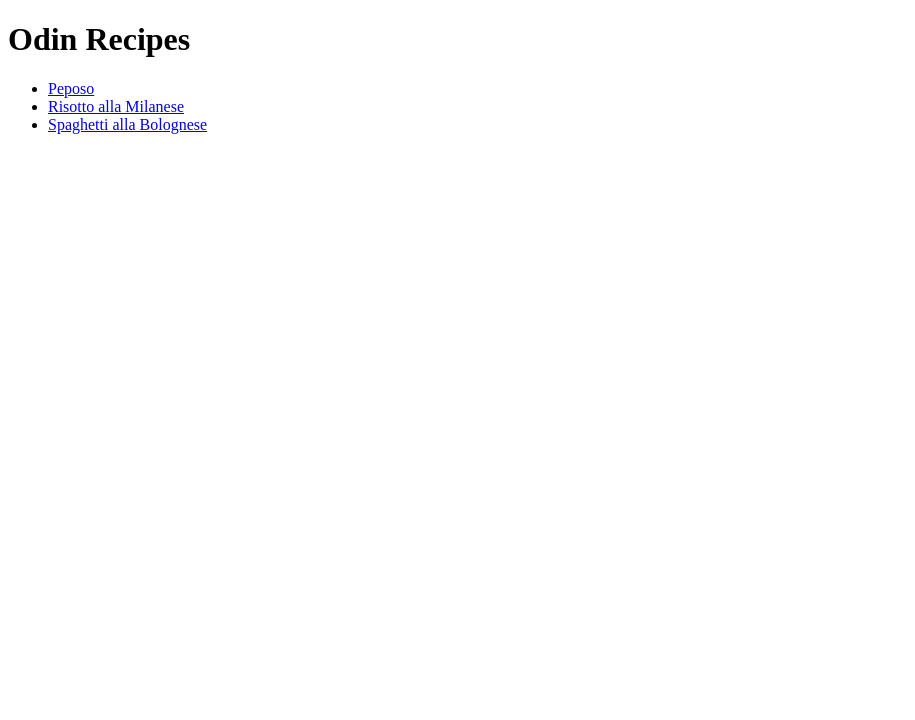
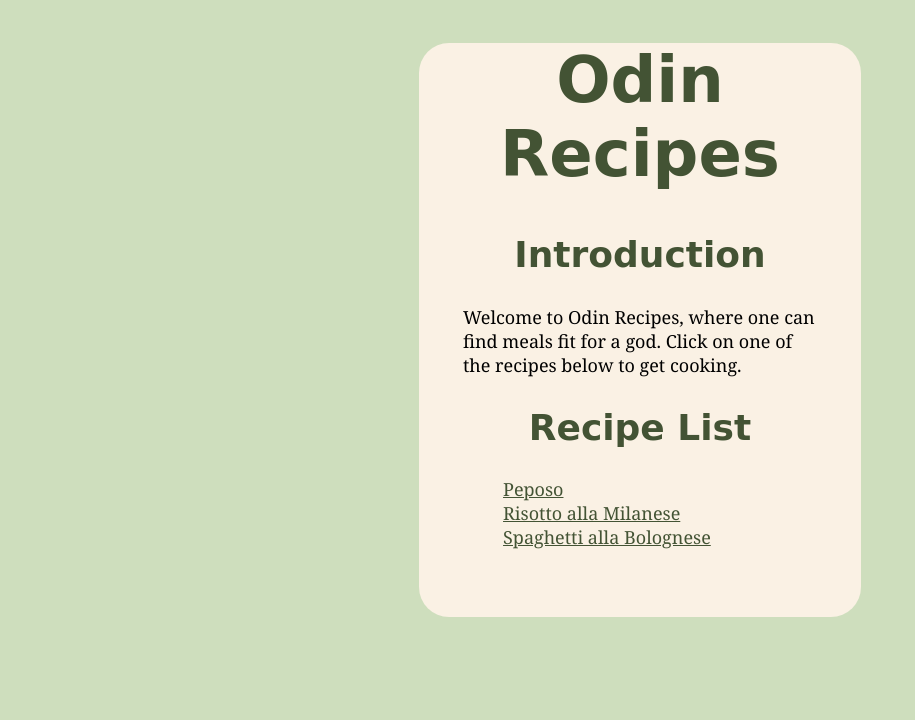
Before and after one commit to mbazzo1993/odin-recipes, a plain HTML site: page index.html in a window 1280 px wide. Shown: the whole page, without its empty margins (0-915 px from the left). Drawn offline with Linux system fonts and the light colour scheme.

Commit message:
feat: update home page structure for styling

```diff
--- a/index.html
+++ b/index.html
@@ -2,15 +2,42 @@
 <html lang="en">
     <head>
         <meta charset="UTF-8">
+        <link rel="stylesheet" href="./style.css" />
         <title>Odin Recipes</title>
     </head>
 
     <body>
+        <div id="article-container-outer">
+            <div id="article-container-inner">
+
+                <div class="recipe-header-1">
                     <h1>Odin Recipes</h1>
+                </div>
+
+                <div class="recipe-header-2">
+                    <h2>Introduction</h2>
+                </div>
+
+                <div class="body-text">
+                    <p>
+                        Welcome to Odin Recipes, where one can find meals fit for a god. Click on one of the recipes below
+                        to get cooking.
+                    </p>
+                </div>
+
+                <div class="recipe-header-2">
+                    <h2>Recipe List</h2>
+                </div>
+
+                <div class="body-text">
                     <ul>
                         <li><a href="./recipes/peposo.html">Peposo</a></li>
                         <li><a href="./recipes/risotto-alla-milanese.html">Risotto alla Milanese</a></li>
                         <li><a href="./recipes/spaghetti-alla-bolognese.html">Spaghetti alla Bolognese</a></li>
                     </ul>
+                </div>
+            </div>
+
+        </div>
     </body>
 </html>
```
Lines whose indentation alone changed are shown as unchanged.
